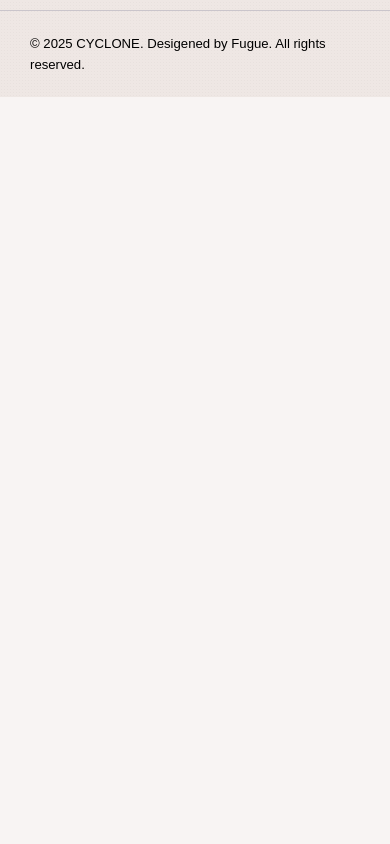
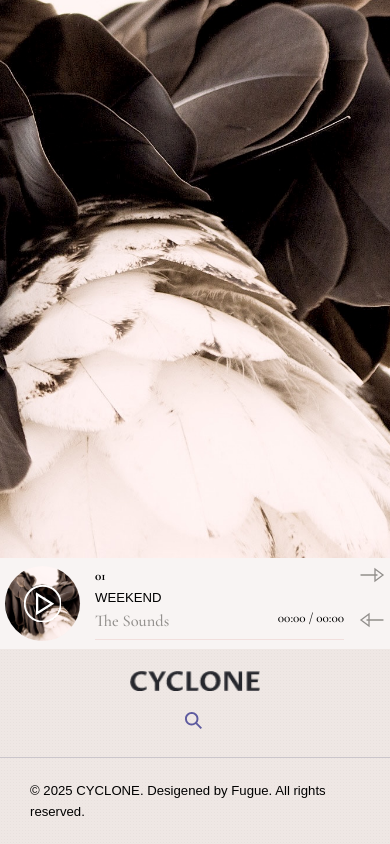
Before and after one commit to nazarenko-by/Cyclone-react, a Next.js app: page / in a window 390 px wide. Shown: the part 1582-2426 px from the top of the page. Before the commit the page ends 1679 px from the top, so only its background shows below. Built offline with nearby package versions, Linux system fonts and the light colour scheme; no server answers; a web font is replaced by a local one.

Commit message:
sound player: some cosmetics

```diff
--- a/src/features/main/components/SoundPlayer.jsx
+++ b/src/features/main/components/SoundPlayer.jsx
@@ -2,11 +2,13 @@
 
 import React, { useState, useRef, useEffect, useMemo } from "react"
 import Image from "next/image"
+import clsx from "clsx"
 
 import ArrowButton from "@/features/ui/ArrowButton"
 
 import { getTimeText } from "@/features/main/helper"
 import { SOUND } from "@/features/main/helper/sound"
+import { cormorantBold, cormorant } from "@/shared/helpers/fonts"
 
 const SoundPlayer = () => {
 	const audioRef = useRef(null)
@@ -117,13 +119,15 @@ const SoundPlayer = () => {
 					</button>
 				</div>
 
-				<p className="sound-player-number text-sm">{String(currentSound.id).padStart(2, "0")}</p>
-				<h3 className="sound-player-name text-md">{currentSound.soundName}</h3>
-				<p className="sound-player-author text-sm">{currentSound.author}</p>
+				<p className={clsx("sound-player-number text-sm", cormorantBold.className)}>
+					{String(currentSound.id).padStart(2, "0")}
+				</p>
+				<h6 className="sound-player-name text-sm">{currentSound.soundName}</h6>
+				<h6 className={clsx("sound-player-author", cormorant.className)}>{currentSound.author}</h6>
 				<div className="sound-player-audio-progress" onClick={handleTimelineClick}>
 					<div className="elapsed" style={{ width: `${progress}%` }} />
 				</div>
-				<div className="sound-player-time text-sm">
+				<div className={clsx("sound-player-time text-sm", cormorant.className)}>
 					{getTimeText(currentTime)} / {getTimeText(duration)}
 				</div>
 				<ArrowButton type="next" onClick={handlePrev} />
--- a/src/shared/helpers/fonts.js
+++ b/src/shared/helpers/fonts.js
@@ -7,6 +7,11 @@ export const prozaLibre = Proza_Libre({
 
 export const prozaLibreBold = Proza_Libre({
 	weight: ["700"],
+	subsets: ["latin"],
+})
+
+export const cormorant = Cormorant_Garamond({
+	weight: "500",
 	subsets: ["latin"],
 })
 
--- a/src/styles/components/mainSection.scss
+++ b/src/styles/components/mainSection.scss
@@ -113,9 +113,9 @@
 }
 
 .sound-player-control {
-    grid-area: 1 / 1 / 4 / 2;
-    width: 50px;
-    height: 50px;
+    grid-area: 1 / 1 / 5 / 2;
+    width: 75px;
+    height: 75px;
     border-radius: 50%;
     display: flex;
     justify-content: center;
@@ -126,14 +126,18 @@
 
 .sound-player-number {
     grid-area: 1 / 2 / 2 / 3;
+    align-self: end;
 }
 
 .sound-player-name {
     grid-area: 2 / 2 / 3 / 3;
+    align-self: end;
+    text-transform: uppercase;
 }
 
 .sound-player-author {
     grid-area: 3 / 2 / 4 / 3;
+    color: #918e8b;
 }
 
 .sound-player-time {
@@ -174,16 +178,37 @@
     grid-area: 3 / 3 / 4 / 4;
     align-self: self-start;
 }
+.arrow-button-next,
+.arrow-button-prev {
+    &>svg>path {
+        stroke: #918e8b;
+    }
+    &:hover {
+        &>svg>path {
+            stroke: #000000;
+        }
+    }
+}
 
 @media (max-width: 767px) {
     .main-article {
         padding: 20px 5px 20px 0;
         .big-title {
+            grid-area: 2 / 1 / 3 / 5;
             text-align: center;
         }
         .text {
             text-align: center;
         }
+    }
+    .sound-player {
+        width: 100%;
+    }
+    .sound-player-full-img{
+        height: calc(100vh - 95px);
+    }
+    .sound-player-control {
+        align-self: center;
     }
 }
 
```
